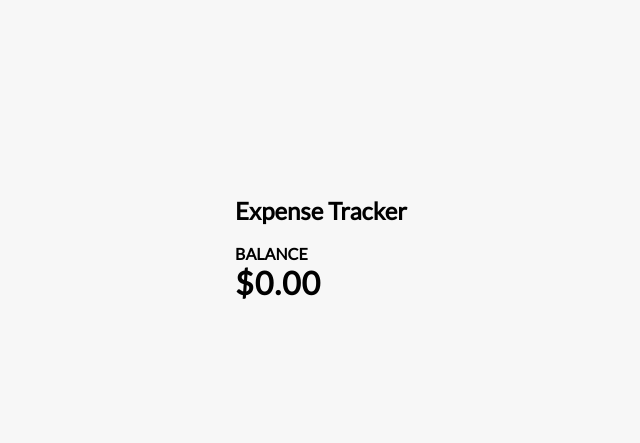
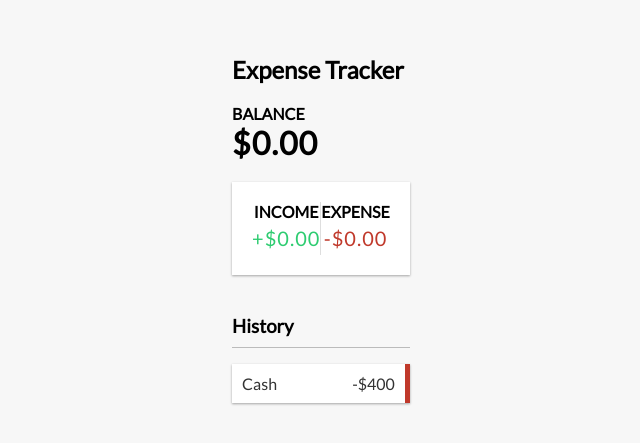
Before and after one commit to RyanPPitts/React-Expense-Tracker, a React (Create React App) app: page / in a window 1280 px wide. Shown: the part 161-604 px from the top of the page, without its empty margins (319-959 px from the left). Built offline with nearby package versions, Linux system fonts and the light colour scheme.

Commit message:
Income/Transaction Components Built

```diff
--- a/src/App.js
+++ b/src/App.js
@@ -1,13 +1,17 @@
 import React from 'react';
 import { Header } from './components/Header';
 import { Balance } from './components/Balance';
+import { IncomeExpenses } from './components/IncomeExpenses';
 import './App.css';
+import { TransactionList } from './components/TransactionList';
 
 function App() {
   return (
     <div>
       <Header />
       <Balance />
+      <IncomeExpenses />
+      <TransactionList />
     </div>
   );
 }
--- /dev/null
+++ b/src/components/IncomeExpenses.js
@@ -0,0 +1,20 @@
+import React from 'react';
+
+export const IncomeExpenses = () => {
+  return (
+    <div class="inc-exp-container">
+      <div>
+        <h4>Income</h4>
+        <p id="money-plus" class="money plus">
+          +$0.00
+        </p>
+      </div>
+      <div>
+        <h4>Expense</h4>
+        <p id="money-minus" class="money minus">
+          -$0.00
+        </p>
+      </div>
+    </div>
+  );
+};
--- /dev/null
+++ b/src/components/TransactionList.js
@@ -0,0 +1,15 @@
+import React from 'react';
+
+export const TransactionList = () => {
+  return (
+    <>
+      <h3> History</h3>
+      <ul id="list" class="list">
+        <li class="minus">
+          Cash<span>-$400</span>
+          <button class="delete-btn">x</button>
+        </li>
+      </ul>
+    </>
+  );
+};
```
